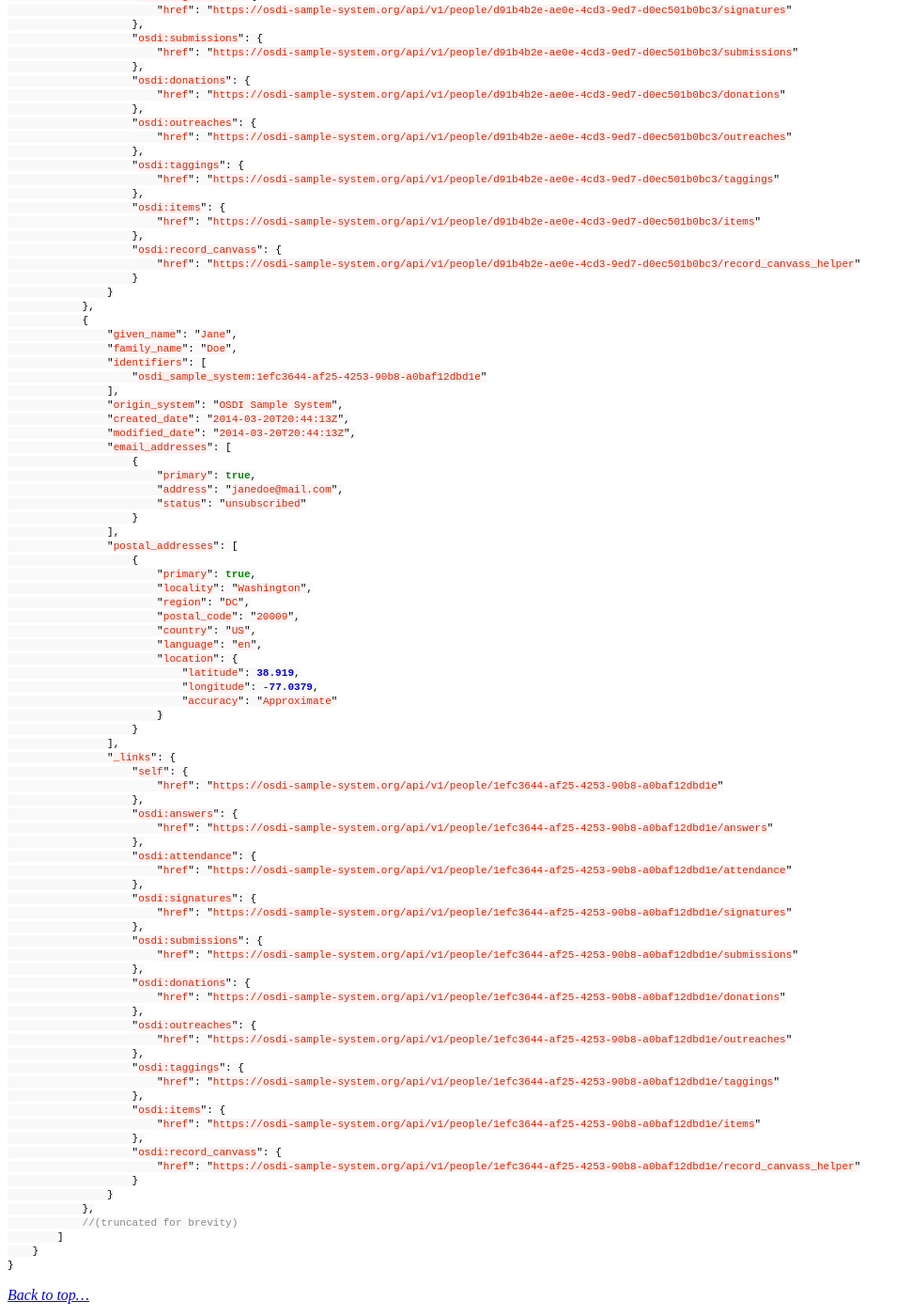
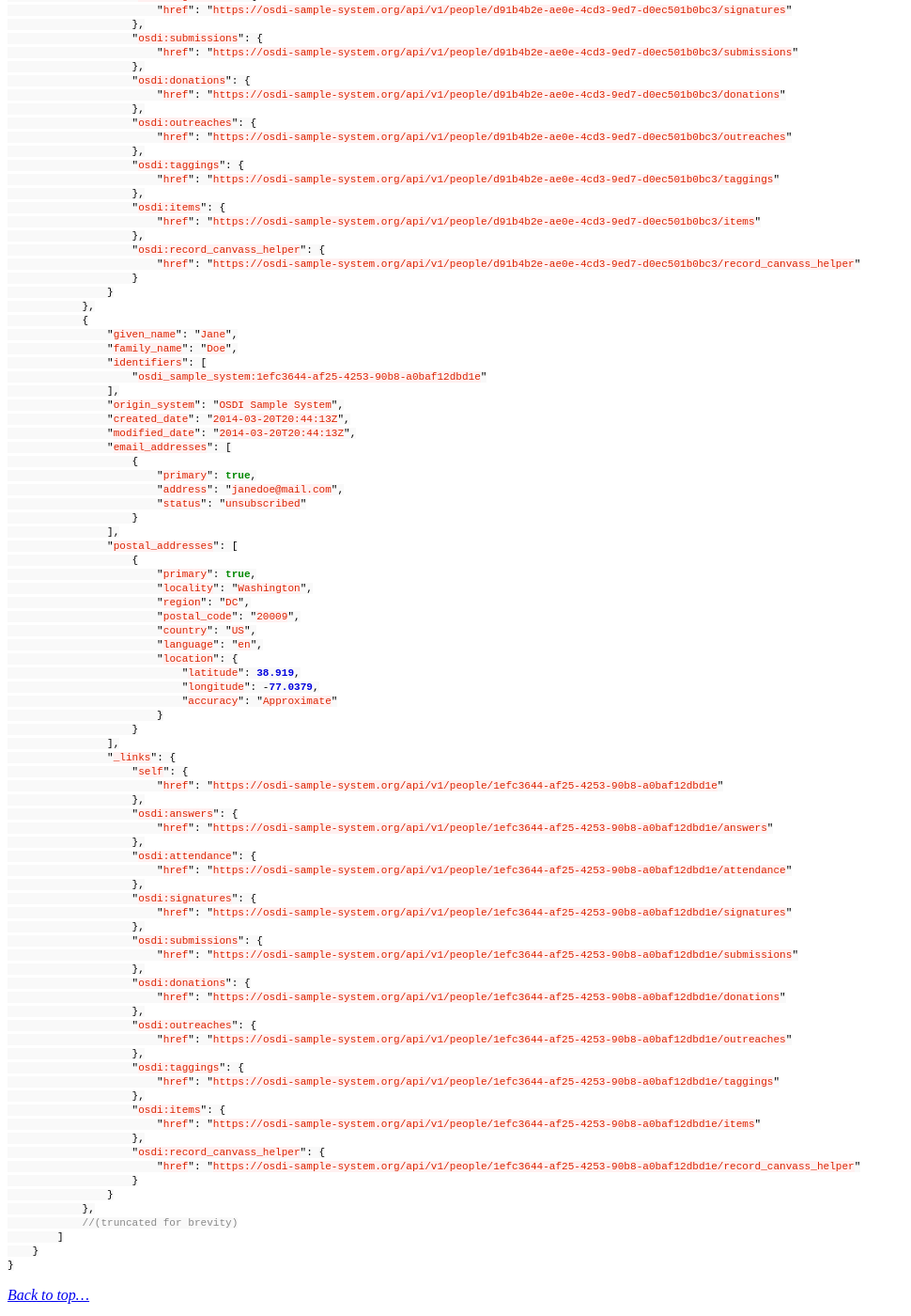
Before and after one commit to opensupporter/osdi-docs, a Jekyll site: the page built from people.md, in a window 1280 px wide and 1400 px high, scrolled down 9449 px. Shown: the whole window at 94% size, without its empty margins (0-970 px from the left). Built offline with Jekyll 4.4.1, drawn with Linux system fonts in a browser that asks for light colours; a style sheet for code colours, icons or effects is not loaded; some of the changed text lies outside the part shown.

Commit message:
Standardize record canvass helper links to conform to similar links
Signed-off-by: shaisachs <ssachs@ngpvan.com>

```diff
--- a/people.md
+++ b/people.md
@@ -181,7 +181,7 @@ _[Back to top...](#)_
 |taggings		|[Taggings[]*](taggings.html)   	|A link to the collection of taggings associated with the person.
 |items		|[Items[]*](items.html)   	|A link to the collection of list items associated with the person.
 |modified_by		|[Person*](people.html)  	|A link to a Person resource representing the last editor of this person.
-|record_canvas |[Record Canvass Helper*](record_canvass.html) | A link to the Record Canvass Helper for this person.
+|record_canvas_helper |[Record Canvass Helper*](record_canvass.html) | A link to the Record Canvass Helper for this person.
 
 _[Back to top...](#)_
 
@@ -402,7 +402,7 @@ Cache-Control: max-age=0, private, must-revalidate
                     "osdi:items": {
                         "href": "https://osdi-sample-system.org/api/v1/people/d91b4b2e-ae0e-4cd3-9ed7-d0ec501b0bc3/items"
                     },
-                    "osdi:record_canvass": {
+                    "osdi:record_canvass_helper": {
                         "href": "https://osdi-sample-system.org/api/v1/people/d91b4b2e-ae0e-4cd3-9ed7-d0ec501b0bc3/record_canvass_helper"
                     }
                 }
@@ -466,7 +466,7 @@ Cache-Control: max-age=0, private, must-revalidate
                     "osdi:items": {
                         "href": "https://osdi-sample-system.org/api/v1/people/1efc3644-af25-4253-90b8-a0baf12dbd1e/items"
                     },
-                    "osdi:record_canvass": {
+                    "osdi:record_canvass_helper": {
                         "href": "https://osdi-sample-system.org/api/v1/people/1efc3644-af25-4253-90b8-a0baf12dbd1e/record_canvass_helper"
                     }
                 }
@@ -635,7 +635,7 @@ Cache-Control: max-age=0, private, must-revalidate
         "osdi:items": {
             "href": "https://osdi-sample-system.org/api/v1/people/d91b4b2e-ae0e-4cd3-9ed7-d0ec501b0bc3/items"
         },
-        "osdi:record_canvass": {
+        "osdi:record_canvass_helper": {
             "href": "https://osdi-sample-system.org/api/v1/people/d91b4b2e-ae0e-4cd3-9ed7-d0ec501b0bc3/record_canvass_helper"
         }
     }
@@ -779,7 +779,7 @@ Cache-Control: max-age=0, private, must-revalidate
         "osdi:items": {
             "href": "https://osdi-sample-system.org/api/v1/people/d91b4b2e-ae0e-4cd3-9ed7-de9uemdse/items"
         },
-        "osdi:record_canvass": {
+        "osdi:record_canvass_helper": {
             "href": "https://osdi-sample-system.org/api/v1/people/d91b4b2e-ae0e-4cd3-9ed7-de9uemdse/record_canvass_helper"
         }
     }
@@ -893,7 +893,7 @@ Cache-Control: max-age=0, private, must-revalidate
         "osdi:items": {
             "href": "https://osdi-sample-system.org/api/v1/people/d91b4b2e-ae0e-4cd3-9ed7-de9uemdse/items"
         },
-        "osdi:record_canvass": {
+        "osdi:record_canvass_helper": {
             "href": "https://osdi-sample-system.org/api/v1/people/d91b4b2e-ae0e-4cd3-9ed7-de9uemdse/record_canvass_helper"
         }
     }
```
